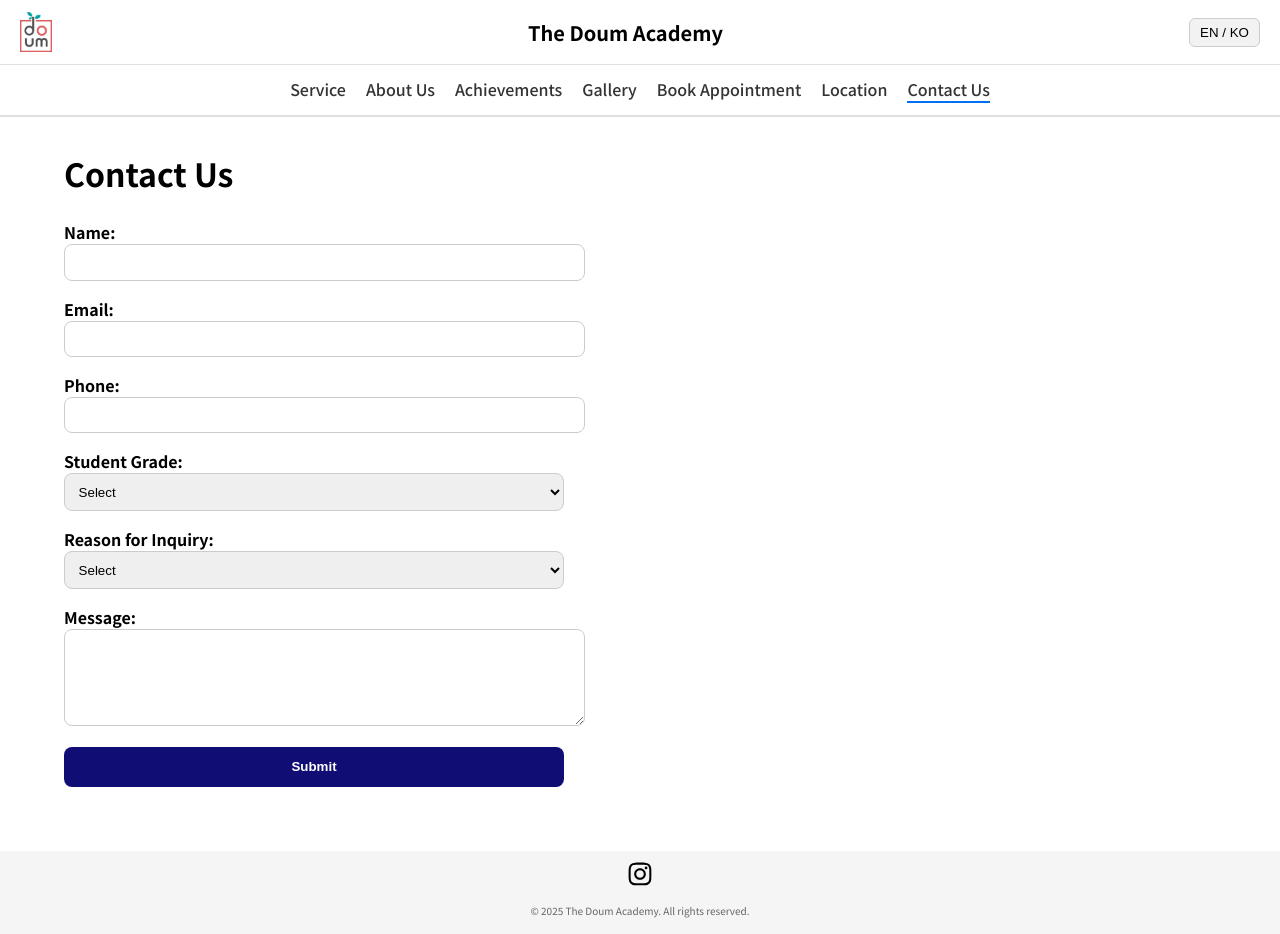
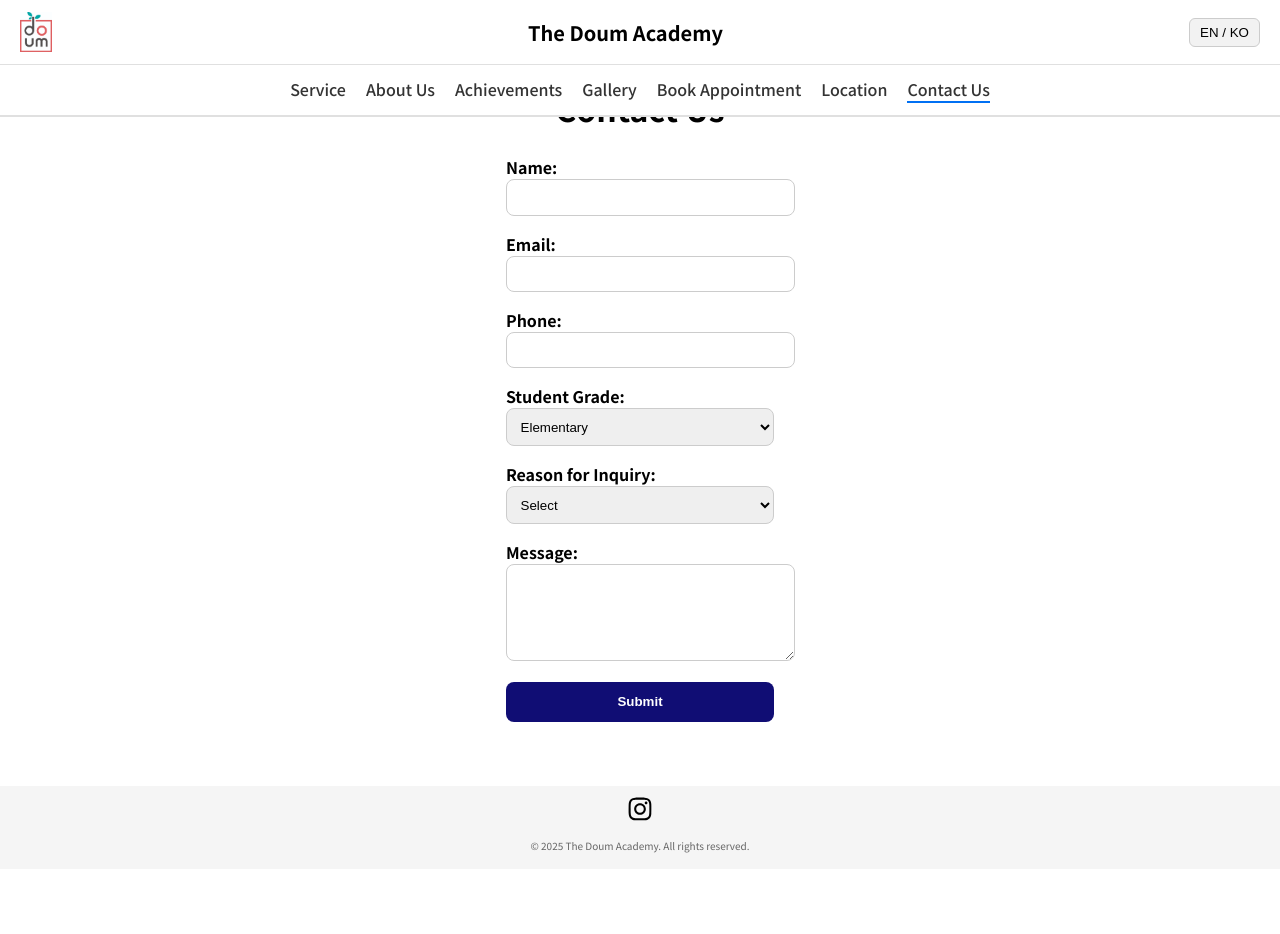
Before and after one commit to junuiui/the-doum-academy-website, a Next.js app: page /contact-us in a window 1280 px wide. After the commit the page ends 869 px from the top, so only its background shows below. Built offline with nearby package versions, Linux system fonts and the light colour scheme.

Commit message:
contact us centered

```diff
--- a/src/app/contact-us/page.module.css
+++ b/src/app/contact-us/page.module.css
@@ -1,6 +1,9 @@
 .container {
     padding: 5%;
-    margin-top: 65px;
+    margin-top: 0;
+    display: flex;
+    flex-direction: column;
+    align-items: center;
 }
 
 .title {
@@ -41,3 +44,7 @@
 .form_container button:hover {
     opacity: 0.9;
 }
+
+input:focus, select:focus, textarea:focus {
+    outline-offset: 2px;
+}
--- a/src/app/contact-us/page.tsx
+++ b/src/app/contact-us/page.tsx
@@ -35,7 +35,7 @@ export default function ContactUsPage() {
                 <div>
                     <label htmlFor="grade">Student Grade:</label>
                     <select id="grade" name="grade">
-                        <option value="">Select</option>
+                        <option value="" disabled>Select</option>
                         <option value="Elementary">Elementary</option>
                         <option value="Middle School">Middle School</option>
                         <option value="High School">High School</option>
```
